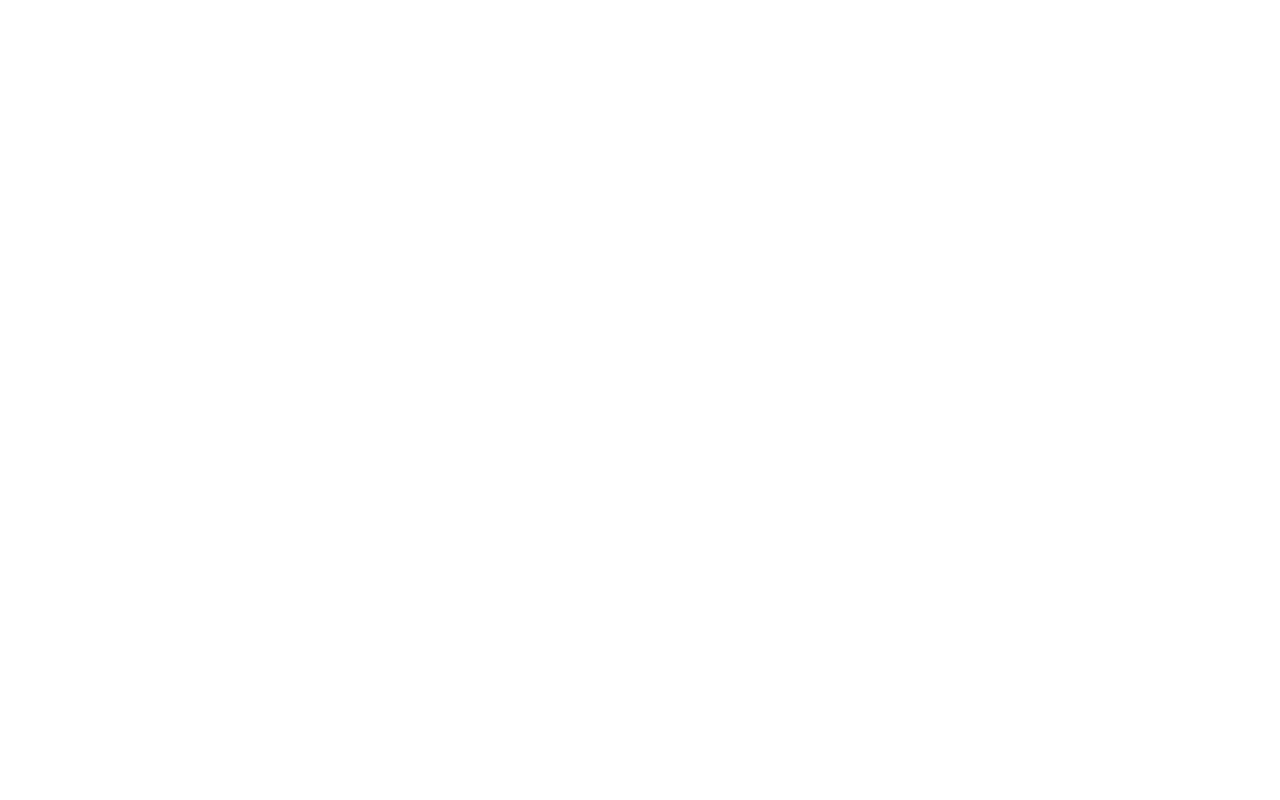
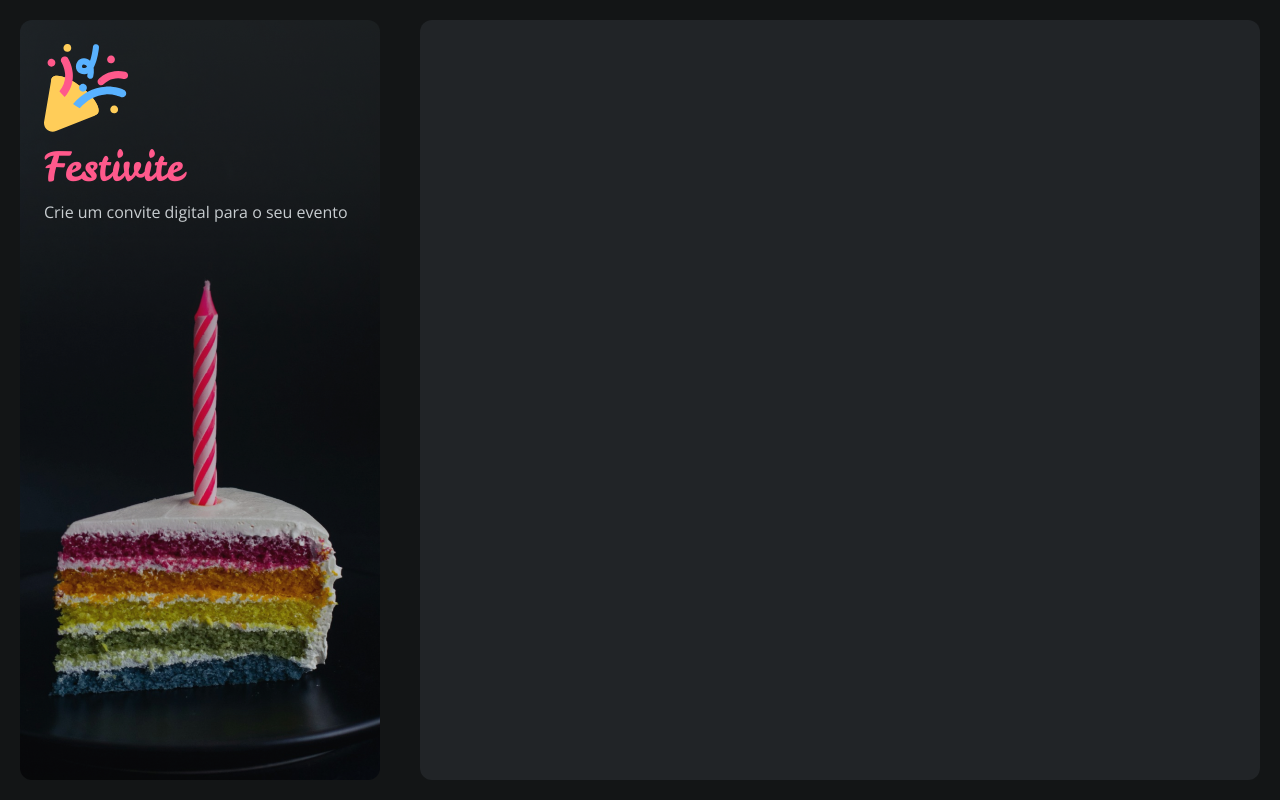
Before and after one commit to monwire/Festivite, a plain HTML site: page index.html in a window 1280 px wide. Drawn offline with nearby package versions, Linux system fonts and the light colour scheme.

Commit message:
Novos ícones adicionados + estruturando aside e main

```diff
--- a/index.html
+++ b/index.html
@@ -1,9 +1,34 @@
 <!DOCTYPE html>
 <html lang="pt-br">
   <head>
+    <link rel="preconnect" href="https://fonts.googleapis.com" />
+    <link rel="preconnect" href="https://fonts.gstatic.com" crossorigin />
+
     <meta charset="UTF-8" />
     <meta name="viewport" content="width=device-width, initial-scale=1.0" />
+    <link rel="stylesheet" href="styles/index.css" />
+    <link
+      href="https://fonts.googleapis.com/css2?family=Baloo+2:wght@400..800&family=Leckerli+One&family=Open+Sans:ital,wght@0,300..800;1,300..800&display=swap"
+      rel="stylesheet"
+    />
     <title>Festivite</title>
   </head>
-  <body></body>
+  <body>
+    <div id="app">
+      <aside>
+        <div class="aside-container">
+          <div class="logo-image">
+            <img src="assets/Logo.svg" alt="logo festivite" />
+          </div>
+          <div class="logo-text">
+            <h1>Festivite</h1>
+            <p>Crie um convite digital para o seu evento</p>
+          </div>
+        </div>
+      </aside>
+      <main>
+        <div class="main-container"></div>
+      </main>
+    </div>
+  </body>
 </html>
--- a/styles/global.css
+++ b/styles/global.css
@@ -0,0 +1,51 @@
+* {
+  padding: 0;
+  margin: 0;
+  box-sizing: border-box;
+}
+
+:root {
+  --font-family-0: "Leckerli One", cursive;
+  --font-family-1: "Baloo 2", sans-serif;
+  --font-family-2: "Open Sans", sans-serif;
+  --logo-text: 400 2.5rem/1.5 var(--font-family-0);
+  --heading-md: 700 28px / auto var(--font-family-1);
+  --heading-sm: 700 18px / auto var(--font-family-1);
+  --text-md: 400 16px / auto var(--font-family-2);
+  --text-sm: 400 14px / auto var(--font-family-2);
+  --text-xs: 400 12px / auto var(--font-family-2);
+  --brand-light: #59b2ff;
+  --brand-mid: #3487cf;
+  --brand-dark: #1d6fb6;
+  --purple: #b259ff;
+  --fuschia: #ff59f9;
+  --pink: #ff598b;
+  --orange: #ff8b59;
+  --yellow: #ffcd59;
+  --lime: #e1ff59;
+  --green: #59ff91;
+  --cyan: #59fff9;
+  --navy: #6a59ff;
+  --danger: #ff5959;
+  --input-base: #1c1f21;
+  --input-stroke: #363b40;
+  --input-placeholder: #869198;
+  --shape-background: #131516;
+  --shape-body: #212427;
+  --shape-button: #2d3136;
+  --shape-hover: #383d42;
+  --text-body: #c8cdd0;
+  --text-heading: #f9f9f9;
+}
+
+body {
+  background-color: var(--shape-background);
+  font-family: var(--font-family-2);
+  color: var(--text-body);
+}
+
+h1 {
+  color: var(--pink);
+  font-family: var(--font-family-0);
+  font: var(--logo-text);
+}
--- a/styles/index.css
+++ b/styles/index.css
@@ -1 +1,2 @@
 @import url(global.css);
+@import url(layout.css);
--- /dev/null
+++ b/styles/layout.css
@@ -0,0 +1,33 @@
+#app {
+  display: grid;
+  grid-template-columns: 31.25% 68.75%;
+  height: 100vh;
+  overflow: hidden;
+}
+
+main {
+  background-color: var(--shape-body);
+  margin: 1.25rem;
+  padding: 1.5rem;
+  border-radius: 0.75rem;
+  overflow: auto;
+}
+
+aside {
+  background-image: url(../assets/images/Background.png);
+  background-size: cover;
+  background-position: center;
+  background-repeat: no-repeat;
+  margin: 1.25rem;
+  padding: 1.5rem;
+  display: flex;
+  flex-direction: column;
+  gap: 1rem;
+  border-radius: 0.75rem;
+
+  & .logo-text {
+    display: flex;
+    flex-direction: column;
+    gap: 0.25rem;
+  }
+}
```
Also changed, not shown: assets/icons/building-2.svg, assets/icons/calendar.svg, assets/icons/check.svg (added), assets/icons/circle-alert.svg, assets/icons/contact.svg (added), assets/icons/paintbrush-vertical.svg (added), assets/icons/ticket.svg, assets/icons/upload.svg, assets/icons/video.svg.
